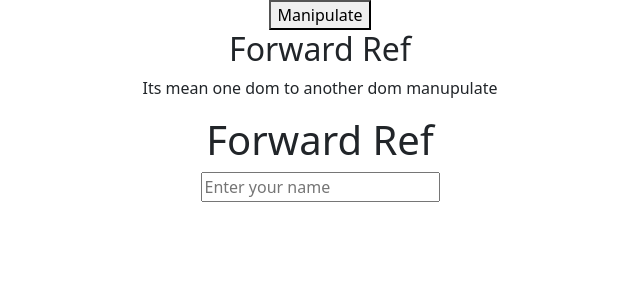
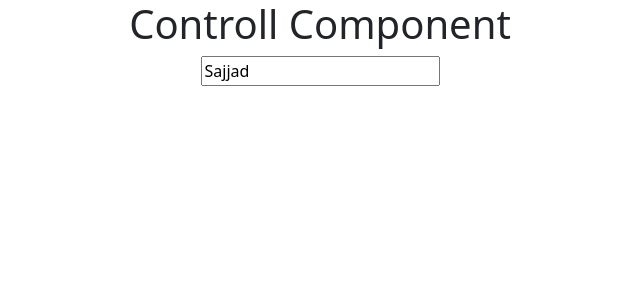
Before and after one commit to DevelSajjad/learn_react, a React (Create React App) app: page / in a window 1280 px wide. Shown: the top 300 px of the page, without its empty margins (320-960 px from the left). Built offline with nearby package versions, Linux system fonts and the light colour scheme.

Commit message:
controll component

```diff
--- a/src/App.js
+++ b/src/App.js
@@ -8,6 +8,7 @@ import NestedArray from './NestedArray';
 import PureComponent from './PureComponent';
 import UseMemo from './UseMemo';
 import UseRef from './UseRef';
+import ControlComponent from './ControlComponent';
 
 function App() {
   const [data, inputData] = useState(null);
@@ -35,7 +36,9 @@ function App() {
 
       {/* <UseMemo></UseMemo> */}
 
-      <UseRef/>
+      {/* <UseRef/> */}
+
+      <ControlComponent/>
     </div>
   );
 }
--- /dev/null
+++ b/src/ControlComponent.js
@@ -0,0 +1,19 @@
+import React,{useState, useRef} from "react";
+
+function ControlComponent()
+{
+    const[val, setVal] = useState('Sajjad');
+    let input = useRef();
+    function manupulate() {
+        input.current.style.color="red"
+        input.current.value="red"
+    }
+    return (
+        <>
+            <h1>Controll Component</h1>
+            <input type="text" value={val} onChange={(e)=> setVal(e.target.value)} />
+        </>
+    );
+};
+
+export default ControlComponent;
```
